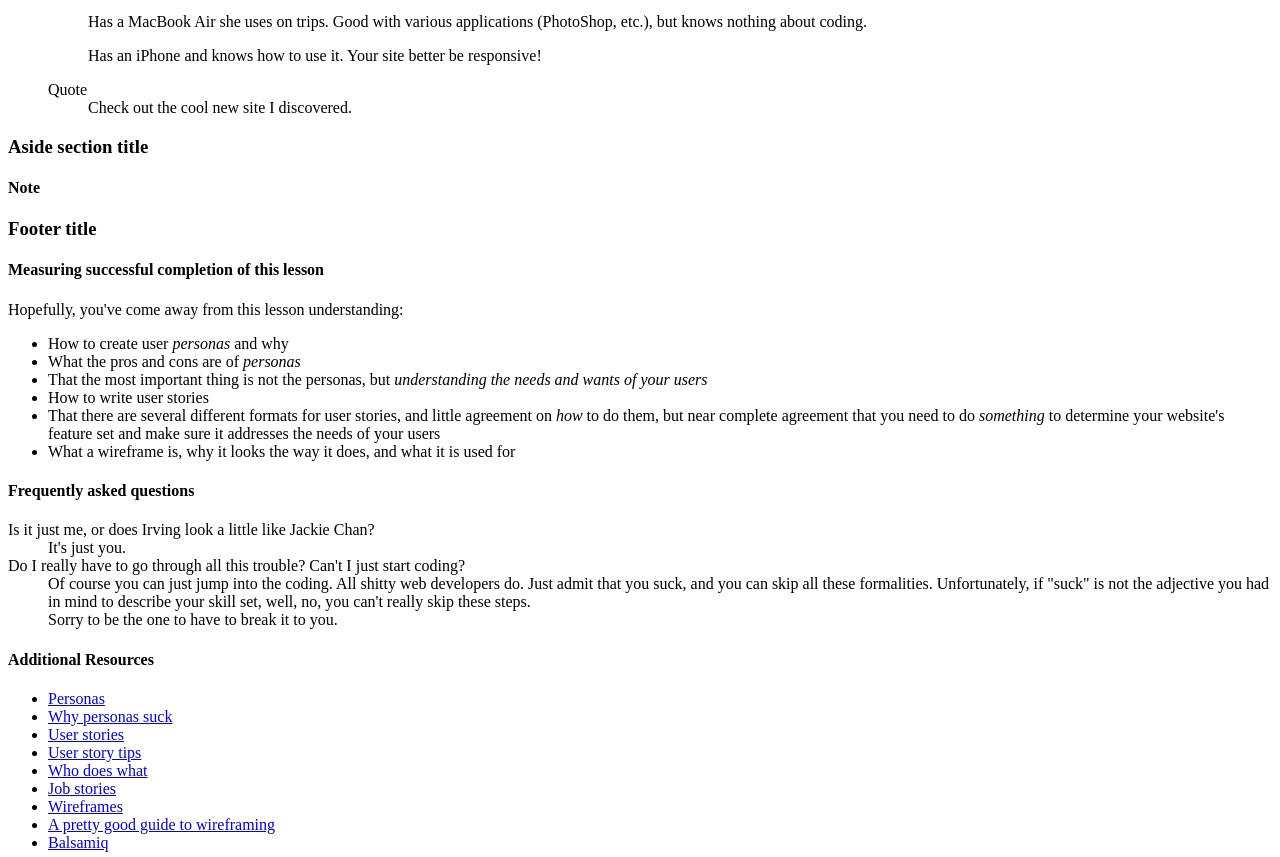
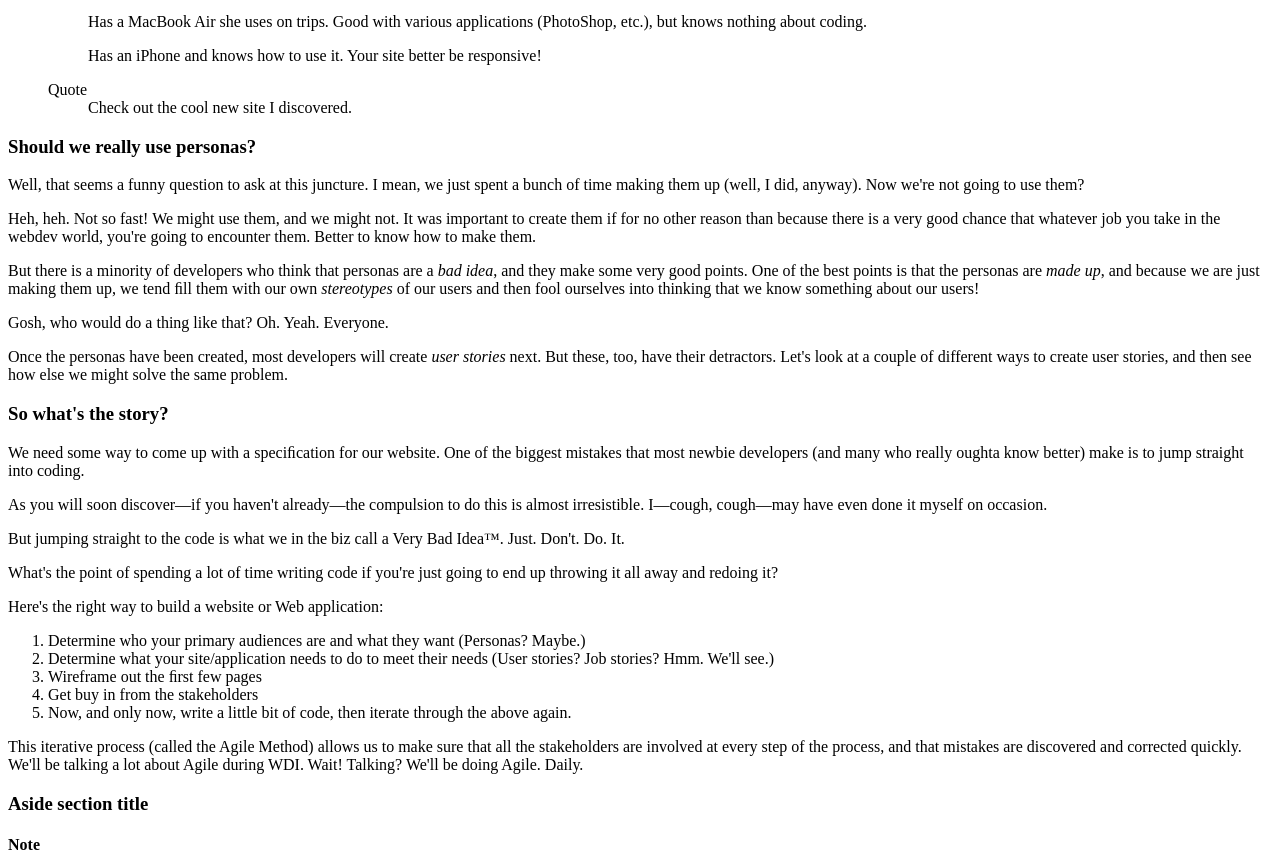
Before and after one commit to chtmorris/wdi_prework_site, a plain HTML site: page index.html in a window 1280 px wide. Shown: the part 2960-3817 px from the top of the page. Drawn offline with Linux system fonts and the light colour scheme.

Commit message:
Added up to page 6

```diff
--- a/index.html
+++ b/index.html
@@ -242,6 +242,63 @@
           </figure>
         </section>
 
+        <section id="should-we-really-use-personas">
+          <h3>Should we really use personas?</h3>
+            <p>
+              Well, that seems a funny question to ask at this juncture. I mean, we just spent a bunch of time making them up (well, I did, anyway). Now we're not going to use them?
+            </p>
+
+            <p>
+              Heh, heh. Not so fast! We might use them, and we might not. It was important to create them if for no other reason than because there is a very good chance that whatever job you take in the webdev world, you're going to encounter them. Better to know how to make them.
+            </p>
+
+            <p>
+              But there is a minority of developers who think that personas are a <em>bad idea</em>, and they make some very good points. One of the best points is that the personas are <em>made up</em>, and because we are just making them up, we tend ﬁll them with our own <em>stereotypes</em> of our users and then fool ourselves into thinking that we know something about our users!
+            </p>
+
+            <p>
+              Gosh, who would do a thing like that? Oh. Yeah. Everyone.
+            </p>
+
+            <p>
+              Once the personas have been created, most developers will create <em>user stories</em> next. But these, too, have their detractors. Let's look at a couple of different ways to create user stories, and then see how else we might solve the same problem.
+            </p>
+        </section>
+
+        <section id="whats-the-story">
+          <h3>So what's the story?</h3>
+            <p>
+              We need some way to come up with a speciﬁcation for our website. One of the biggest mistakes that most newbie developers (and many who really oughta know better) make is to jump straight into coding.
+            </p>
+
+            <p>
+              As you will soon discover&mdash;if you haven't already&mdash;the compulsion to do this is almost irresistible. I&mdash;cough, cough&mdash;may have even done it myself on occasion.
+            </p>
+
+            <p>
+              But jumping straight to the code is what we in the biz call a Very Bad Idea™. Just. Don't. Do. It.
+            </p>
+
+            <p>
+              What's the point of spending a lot of time writing code if you're just going to end up throwing it all away and redoing it?
+            </p>
+
+            <p>Here's the right way to build a website or Web application:</p>
+
+            <ol>
+              <li> Determine who your primary audiences are and what they want (Personas? Maybe.)</li>
+              <li> Determine what your site/application needs to do to meet their needs (User stories? Job stories? Hmm. We'll see.)</li>
+              <li>Wireframe out the ﬁrst few pages</li>
+              <li>Get buy in from the stakeholders</li>
+              <li>Now, and only now, write a little bit of code, then iterate through the above again.</li>
+            </ol>
+
+            <p>
+              This iterative process (called the Agile Method) allows us to make sure that all the stakeholders are involved at every step of the process, and that mistakes are discovered and corrected quickly. We'll be talking a lot about Agile during WDI. Wait! Talking? We'll be doing Agile. Daily.
+            </p>
+
+        </section>
+
         <section>
           <h3>Aside section title</h3>
           <aside role="note">
```
